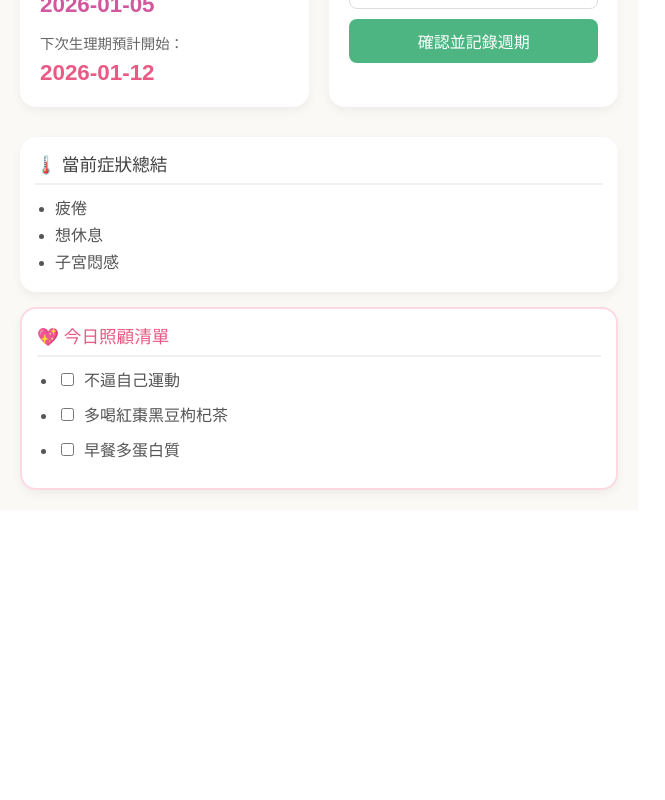
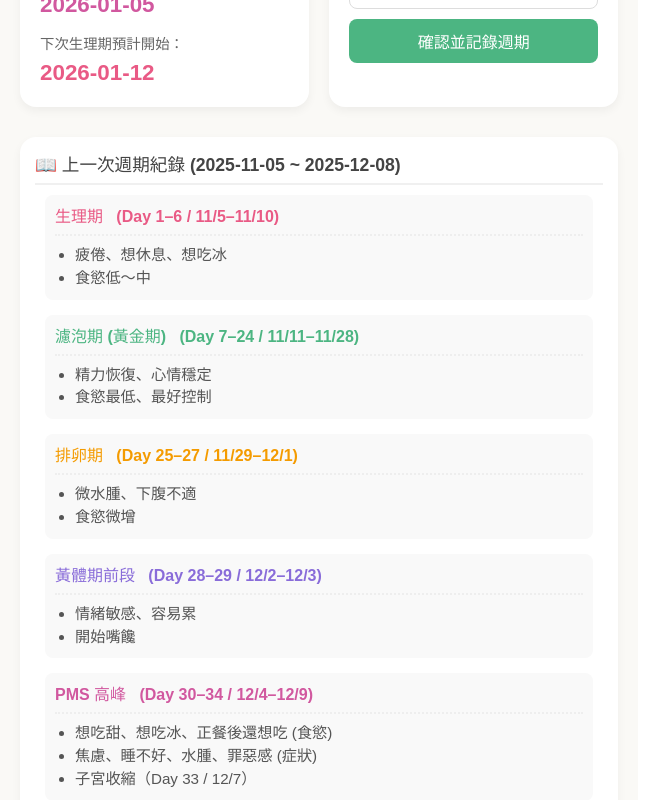
Before and after one commit to phoebehaungs/phoebe-cycle-tracker, a React (Vite) app: page / in a window 1280 px wide. Shown: the part 1120-1920 px from the top of the page, without its empty margins (0-665 px from the left). Before the commit the page ends 1630 px from the top, so only its background shows below. Built offline with nearby package versions, Linux system fonts and the light colour scheme.

Commit message:
Update App.tsx

```diff
--- a/src/App.tsx
+++ b/src/App.tsx
@@ -31,12 +31,12 @@ interface DateDetail {
 
 // 初始數據：若 localStorage 沒有數據則使用這個
 const INITIAL_HISTORY: CycleRecord[] = [
-    { id: '1', startDate: '2025-11-05', length: 34 },
-    { id: '2', startDate: '2025-12-09', length: null },
+    { id: '1', startDate: '2025-11-05', length: 34 }, // 上一週期
+    { id: '2', startDate: '2025-12-09', length: null }, // 當前週期 (假設當前日期為 2025-12-10)
 ];
 const LOCAL_STORAGE_KEY = 'phoebeCycleHistory';
 
-// 新的配色方案：柔和、清新
+// 核心階段規則 (已根據您的上次週期長度 34 天調整 PMS 結束日)
 const PHASE_RULES: PhaseDefinition[] = [
   {
     name: '生理期',
@@ -85,7 +85,7 @@ const PHASE_RULES: PhaseDefinition[] = [
   {
     name: 'PMS 高峰',
     startDay: 30,
-    endDay: 40,
+    endDay: 33, // 根據您上次週期長度 34 天，將這裡的預設結束日調整
     symptoms: ['焦慮', '睡不好', '水腫', '罪惡感', '子宮收縮'],
     diet: ['想吃甜/冰', '正餐後還想吃', '食慾高峰'],
     care: ['補充鎂', '低負擔運動(伸展)', '允許自己多吃 5-10%', '深呼吸'],
@@ -93,6 +93,61 @@ const PHASE_RULES: PhaseDefinition[] = [
     lightColor: '#F2D9E7',
     hormone: '黃體素高峰 / 準備下降',
   },
+];
+
+// 上次週期（ID: 1, Start: 2025-11-05）的客製化歷史數據
+const LAST_CYCLE_DETAILS = [
+    {
+        name: '生理期',
+        days: 'Day 1–6',
+        dates: '11/5–11/10',
+        color: PHASE_RULES[0].color,
+        content: [
+            '疲倦、想休息、想吃冰',
+            '食慾低～中',
+        ]
+    },
+    {
+        name: '濾泡期 (黃金期)',
+        days: 'Day 7–24',
+        dates: '11/11–11/28',
+        color: PHASE_RULES[1].color,
+        content: [
+            '精力恢復、心情穩定',
+            '食慾最低、最好控制',
+        ]
+    },
+    {
+        name: '排卵期',
+        days: 'Day 25–27',
+        dates: '11/29–12/1',
+        color: PHASE_RULES[2].color,
+        content: [
+            '微水腫、下腹不適',
+            '食慾微增',
+        ]
+    },
+    {
+        name: '黃體期前段',
+        days: 'Day 28–29',
+        dates: '12/2–12/3',
+        color: PHASE_RULES[3].color,
+        content: [
+            '情緒敏感、容易累',
+            '開始嘴饞',
+        ]
+    },
+    {
+        name: 'PMS 高峰',
+        days: 'Day 30–34', // 總長 34 天 (Day 30 - Day 34)
+        dates: '12/4–12/9',
+        color: PHASE_RULES[4].color,
+        content: [
+            '想吃甜、想吃冰、正餐後還想吃 (食慾)',
+            '焦慮、睡不好、水腫、罪惡感 (症狀)',
+            '子宮收縮（Day 33 / 12/7）',
+        ]
+    },
 ];
 
 
@@ -179,7 +234,11 @@ const PhoebeCycleTracker: React.FC = () => {
       const phase = PHASE_RULES.find(
         (p) => daysPassed >= p.startDay && daysPassed <= p.endDay
       );
-      return phase || PHASE_RULES[PHASE_RULES.length - 1];
+      // 如果超過了最長的結束日，則停留在最後一期
+      const lastPhase = PHASE_RULES[PHASE_RULES.length - 1];
+      if (daysPassed > lastPhase.endDay) return lastPhase;
+
+      return phase || lastPhase;
     }, [daysPassed]);
 
     const nextPeriodDate = addDays(lastStartDate, averageCycleLength);
@@ -198,9 +257,14 @@ const PhoebeCycleTracker: React.FC = () => {
 
       if (date < new Date(lastStartDate)) return undefined;
 
-      return PHASE_RULES.find(
+      const phase = PHASE_RULES.find(
         (p) => diffDays >= p.startDay && diffDays <= p.endDay
       );
+
+      const lastPhase = PHASE_RULES[PHASE_RULES.length - 1];
+      if (diffDays > lastPhase.endDay) return lastPhase;
+
+      return phase;
     }, [lastStartDate]);
 
 
@@ -456,7 +520,32 @@ const PhoebeCycleTracker: React.FC = () => {
             </div>
         </div>
 
-        {/* 4. 建議卡片 */}
+        {/* 4. 上次週期詳細紀錄 (新增區塊) */}
+        <div style={{...cardStyle, marginTop: '30px'}}>
+            <h3 style={cardTitleStyle}>📖 上一次週期紀錄 (2025-11-05 ~ 2025-12-08)</h3>
+            <div style={{ padding: '0 10px' }}>
+                {LAST_CYCLE_DETAILS.map((detail, index) => (
+                    <div key={index} style={historyItemStyle}>
+                        <div style={{
+                            fontWeight: 'bold',
+                            color: detail.color,
+                            borderBottom: '2px dotted #eee',
+                            paddingBottom: '5px'
+                        }}>
+                           {detail.name} &nbsp; ({detail.days} / {detail.dates})
+                        </div>
+                        <ul style={historyListStyle}>
+                            {detail.content.map((c, i) => (
+                                <li key={i} style={{color: '#555'}}>{c}</li>
+                            ))}
+                        </ul>
+                    </div>
+                ))}
+            </div>
+        </div>
+
+
+        {/* 5. 當前週期建議卡片 */}
         <div style={{ display: 'grid', gap: '15px', marginTop: '30px' }}>
 
           {/* 症狀區 */}
@@ -561,6 +650,21 @@ const listStyle: React.CSSProperties = {
   color: '#555',
   lineHeight: '1.7'
 };
+
+const historyItemStyle: React.CSSProperties = {
+    marginBottom: '15px',
+    padding: '10px',
+    backgroundColor: '#f9f9f9',
+    borderRadius: '8px'
+}
+
+const historyListStyle: React.CSSProperties = {
+    margin: '8px 0 0 0',
+    paddingLeft: '20px',
+    fontSize: '0.95rem',
+    color: '#666',
+    lineHeight: '1.5'
+}
 
 const calendarNavButtonStyle: React.CSSProperties = {
   backgroundColor: '#f0f0f0',
```
